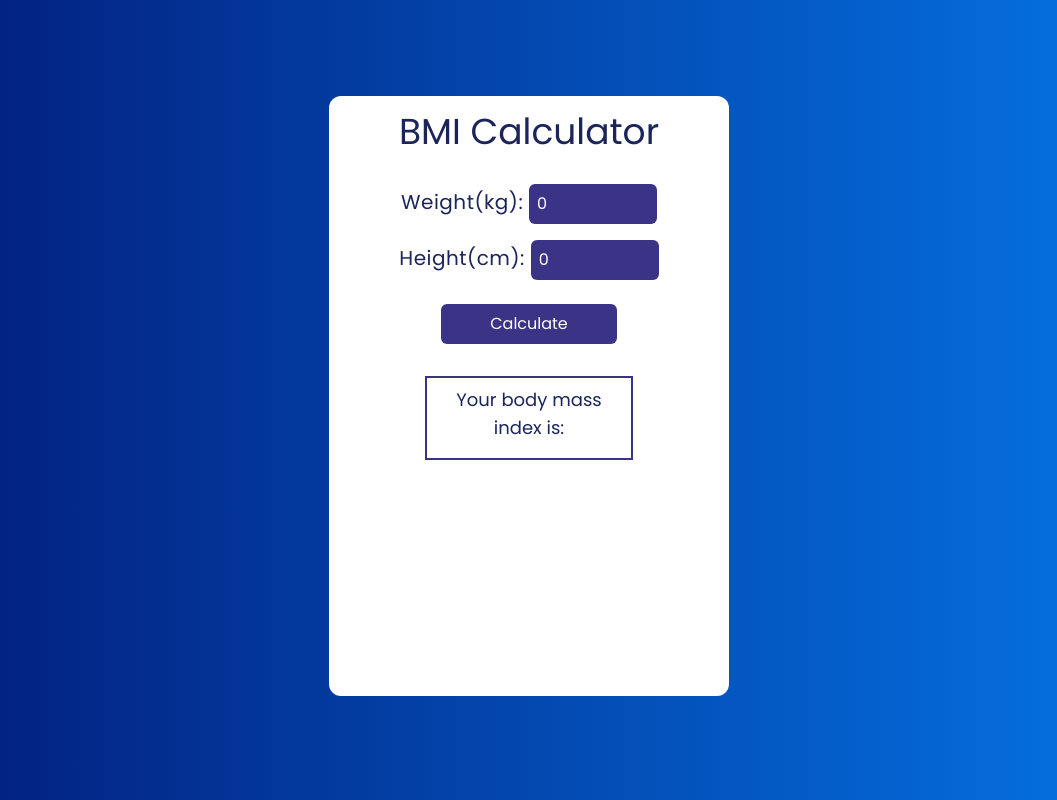
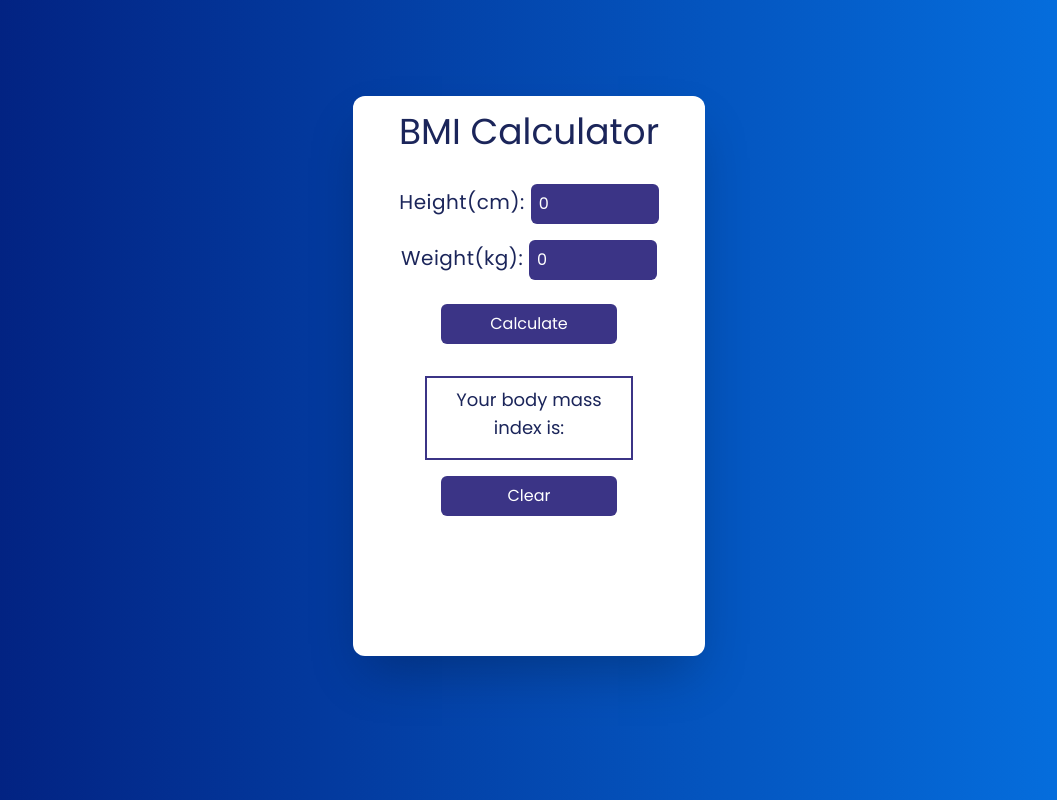
Before and after one commit to nesathanozturk/bmi-calculator, a React (Create React App) app: page / in a window 1280 px wide. Shown: the whole page, without its empty margins (111-1168 px from the left). Built offline with nearby package versions, Linux system fonts and the light colour scheme.

Commit message:
feat: added button func

```diff
--- a/src/App.js
+++ b/src/App.js
@@ -1,7 +1,8 @@
 import { useState } from "react";
-import Button from "./components/Button/Button";
+import Button from "./components/Buttons/Button";
 import Input from "./components/Input/Input";
 import Result from "./components/Result/Result";
+import ResetButton from "./components/Buttons/ResetButton";
 
 function App() {
   const [weight, setWeight] = useState(0);
@@ -15,7 +16,6 @@ function App() {
     } else {
       let bmi = weight / (height * height);
       setBmi(bmi.toFixed());
-    }
 
       if (bmi <= 18) {
         setMessage("You are so weak!");
@@ -28,17 +28,16 @@ function App() {
       } else if (bmi >= 35) {
         setMessage("Moderate-risk obesity! Go diet and exercise!");
       }
+    }
   };
-
-  console.log(calcBmi);
 
   return (
     <div className="App w-full h-screen flex flex-col items-center text-[#1B255A] text-center font-poppins">
-      <div className="container bg-white w-[25rem] h-[37.5rem] my-24 mx-auto rounded-xl">
+      <div className="container bg-white w-[22rem] h-[35rem] my-24 mx-auto rounded-xl shadow-2xl">
         <h1 className="text-4xl mt-4">BMI Calculator</h1>
         <div className="inputs mt-8 mb-2">
+          <Input label="Height(cm): " value={height} setValue={setHeight} />
           <Input label="Weight(kg): " value={weight} setValue={setWeight} />
-          <Input label="Height(cm): " value={height} setValue={setHeight} />
         </div>
         <div className="button mb-8">
           <Button calcBmi={calcBmi} />
@@ -46,6 +45,9 @@ function App() {
         <div className="result w-52 p-2 mx-auto border-2 border-[#3B3486]">
           <Result bmi={bmi} message={message} />
         </div>
+        <div className="reset-button mt-4">
+          <ResetButton />
+        </div>
       </div>
     </div>
   );
--- a/src/components/Button/Button.js
+++ b/src/components/Buttons/Button.js
@@ -4,7 +4,7 @@ function Button({ calcBmi }) {
       <button
         type="submit"
         className="bg-[#3B3486] text-white text-md w-44 p-2 rounded-md hover:bg-[#001253]"
-        onClick={() => calcBmi()}
+        onClick={(bmi) => calcBmi(bmi)}
       >
         Calculate
       </button>
--- /dev/null
+++ b/src/components/Buttons/ResetButton.js
@@ -0,0 +1,14 @@
+function ResetButton() {
+  return (
+    <div>
+      <button
+        className="bg-[#3B3486] text-white text-md w-44 p-2 rounded-md hover:bg-[#001253]"
+        onClick={() => window.location.reload()}
+      >
+        Clear
+      </button>
+    </div>
+  );
+}
+
+export default ResetButton;
```
Lines whose indentation alone changed are shown as unchanged.
